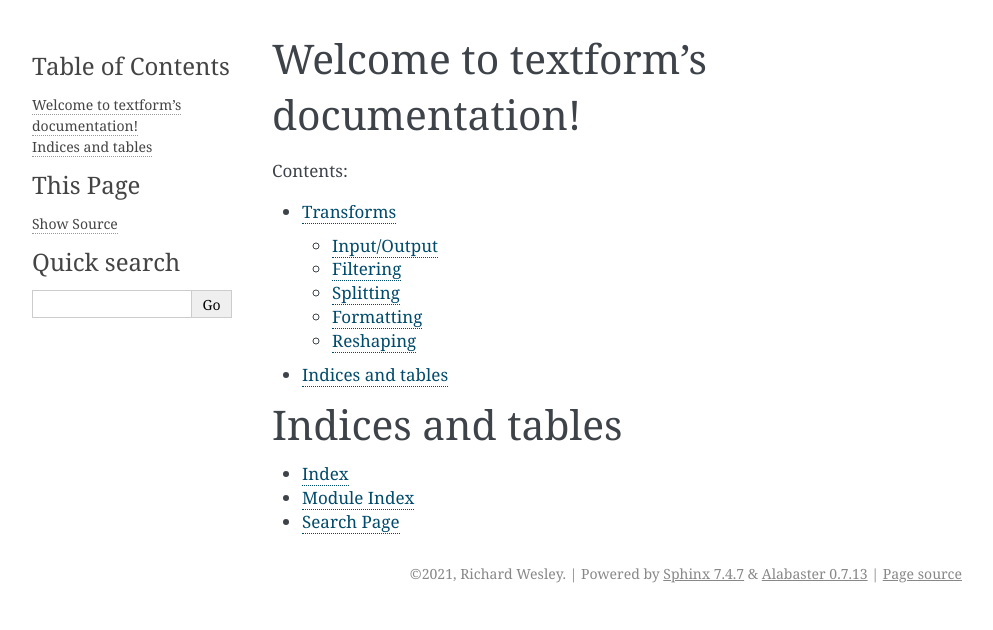
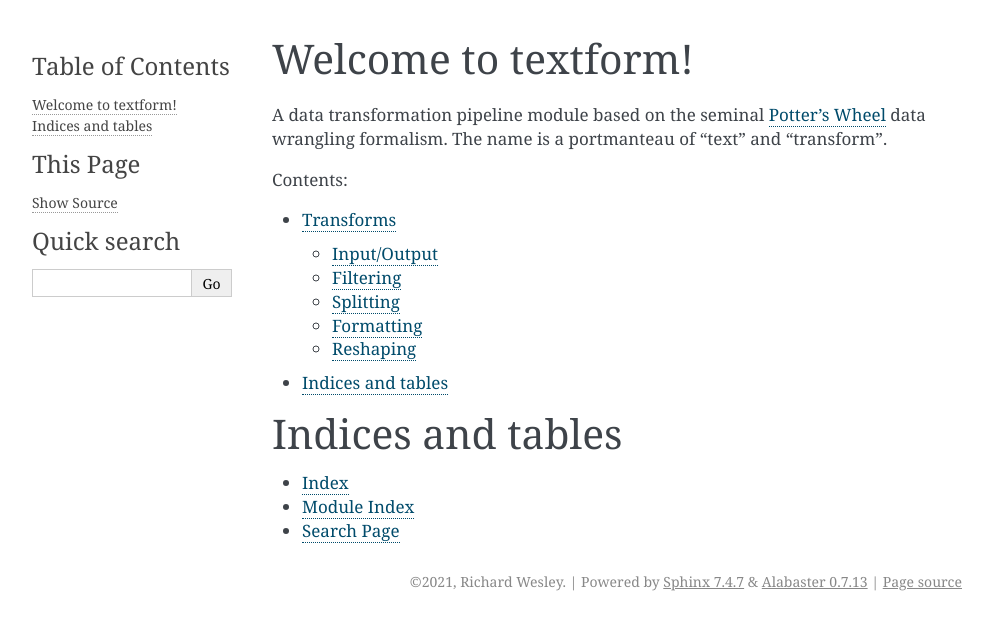
Before and after one commit to hawkfish/textform, a Sphinx documentation site: the page built from docs/index.rst, in a window 1280 px wide. Shown: the top 630 px of the page, without its empty margins (148-1141 px from the left). Built offline with Sphinx 7.4.7, drawn with Linux system fonts in a browser that asks for light colours.

Commit message:
Document Iterate

```diff
--- a/docs/index.rst
+++ b/docs/index.rst
@@ -1,10 +1,11 @@
-.. textform documentation master file, created by
-   sphinx-quickstart on Tue Apr 13 19:23:26 2021.
-   You can adapt this file completely to your liking, but it should at least
-   contain the root `toctree` directive.
+Welcome to textform!
+====================
 
-Welcome to textform's documentation!
-====================================
+.. py:module:: textform
+
+A data transformation pipeline module based on the seminal
+`Potter's Wheel <http://control.cs.berkeley.edu/pwheel-vldb.pdf>`_ data wrangling formalism.
+The name is a portmanteau of "text" and "transform".
 
 .. toctree::
    :maxdepth: 2
@@ -13,7 +14,6 @@
    transforms/index
 
 
-
 Indices and tables
 ==================
 
--- a/docs/transforms/fold.rst
+++ b/docs/transforms/fold.rst
@@ -9,9 +9,10 @@
 
 * *pipeline* The input pipeline (required).
 * *inputs* The list of columns to be folded. They will be dropped from the output, so use ``Copy`` to preserve them.
-* *outputs* The the output columns receiving the tags and the folded columns. The first output contains the tags and the remaining columns contain the group values.
+* *outputs* The the output columns receiving the tags and the folded columns.
+  The first output contains the tags and the remaining columns contain the group values.
   The number of *inputs* must be a multiple of the number of groups.
-*tags* The optional tags for the output. It will be generated if not provided.
+* *tags* The optional tags for the output. It will be generated if not provided.
 
 Examples:
 ^^^^^^^^^
--- a/docs/transforms/reshape_family.rst
+++ b/docs/transforms/reshape_family.rst
@@ -1,7 +1,7 @@
 Reshaping
 =========
 
-These transforms change the structure of the rows and columns.
+Reshaping transforms change the structure of the rows and columns.
 
 .. toctree::
    :maxdepth: 1
@@ -10,5 +10,6 @@
    divide
    drop
    fold
+   iterate
    merge
    unfold
```
Also changed, not shown: docs/transforms/index.rst (+4 -5 lines), docs/transforms/iterate.rst (added, +54 -0 lines), docs/transforms/unnest.rst (+3 -5 lines).
